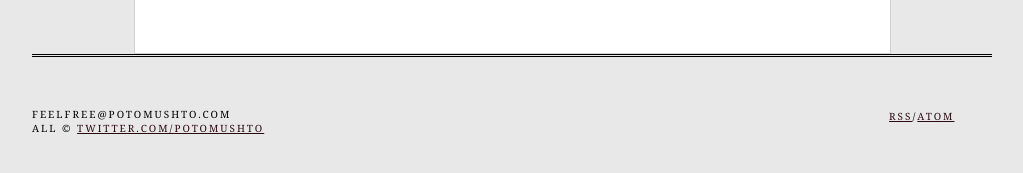
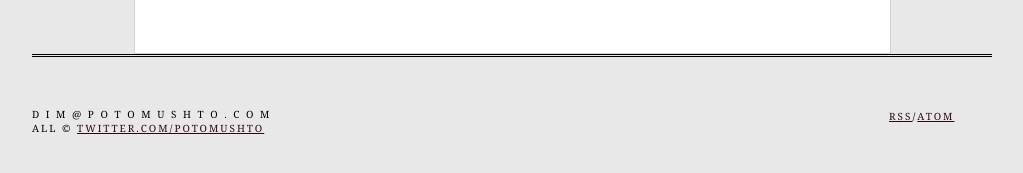
Before and after one commit to ptmt/ptmt.github.com, a Jekyll site: the page built from stories.html, in a window 1280 px wide. Shown: the part 595-768 px from the top of the page, without its empty margins (128-1151 px from the left). Built offline with Jekyll 4.4.1, drawn with Linux system fonts in a browser that asks for light colours; Markdown is read by kramdown in place of the engine named in the settings.

Commit message:
Update _layouts/default.html

```diff
--- a/_layouts/default.html
+++ b/_layouts/default.html
@@ -22,7 +22,7 @@
   <footer>
     <div class="contact">
       <p>
-        feelfree@potomushto.com
+        d i m @ p o t o m u s h t o . c o m
       </p>
       <p>
         All &copy; <a href="http://twitter.com/potomushto/">twitter.com/potomushto</a><br />
```
